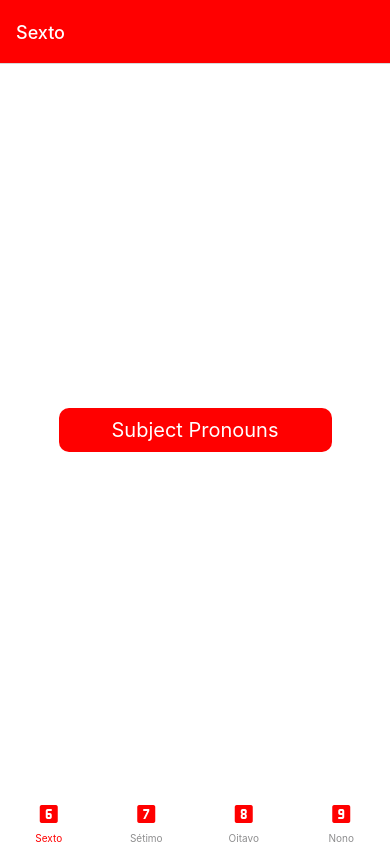
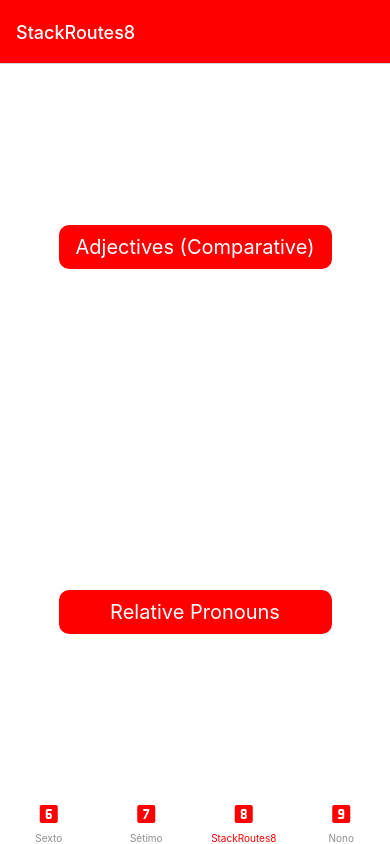
Before and after one commit to jcgsr/mar-InglesEscolar, a React Native app: screen /StackRoutes8 in a window 390 px wide. Built offline with nearby package versions, Linux system fonts and the light colour scheme.

Commit message:
8th grade route

```diff
--- a/src/components/Oitavo.js
+++ b/src/components/Oitavo.js
@@ -1,10 +1,61 @@
-import { View, Text } from "react-native";
 import React from "react";
+import { View, Text, TouchableOpacity } from "react-native";
+import { useNavigation } from "@react-navigation/native";
+
+import styles from "../assets/style";
 
 const Oitavo = () => {
+  const navigation = useNavigation();
+  const navegaAdjComparative = () => {
+    navigation.navigate("Adjectives (Comparative)");
+  };
+  const navegaRelativePronouns = () => {
+    navigation.navigate("Relative Pronouns");
+  };
+  // const navegaPrepTime = () => {
+  //   navigation.navigate("Prepositions of Time");
+  // };
+  // const navegaCan = () => {
+  //   navigation.navigate("Can");
+  // };
+  // const navegaCould = () => {
+  //   navigation.navigate("Could");
+  // };
+  // const navegaLinkingWords = () => {
+  //   navigation.navigate("Linking Words");
+  // };
+  // const navegaBePast = () => {
+  //   navigation.navigate("Be (Past Simple)");
+  // };
+  // const navegaPastContinuous = () => {
+  //   navigation.navigate("Past Continuous");
+  // };
   return (
-    <View>
-      <Text>Oitavo</Text>
+    <View style={styles.container}>
+      <TouchableOpacity style={styles.btn} onPress={navegaAdjComparative}>
+        <Text style={styles.txt}>Adjectives (Comparative)</Text>
+      </TouchableOpacity>
+      <TouchableOpacity style={styles.btn} onPress={navegaRelativePronouns}>
+        <Text style={styles.txt}>Relative Pronouns</Text>
+      </TouchableOpacity>
+      {/*<TouchableOpacity style={styles.btn} onPress={navegaPrepTime}>
+        <Text style={styles.txt}>Prepositions of Time</Text>
+      </TouchableOpacity>
+      <TouchableOpacity style={styles.btn} onPress={navegaCan}>
+        <Text style={styles.txt}>Can</Text>
+      </TouchableOpacity>
+      <TouchableOpacity style={styles.btn} onPress={navegaCould}>
+        <Text style={styles.txt}>Could</Text>
+      </TouchableOpacity>
+      <TouchableOpacity style={styles.btn} onPress={navegaLinkingWords}>
+        <Text style={styles.txt}>Linking Words</Text>
+      </TouchableOpacity>
+      <TouchableOpacity style={styles.btn} onPress={navegaBePast}>
+        <Text style={styles.txt}>Be (Past Simple)</Text>
+      </TouchableOpacity>
+      <TouchableOpacity style={styles.btn} onPress={navegaPastContinuous}>
+        <Text style={styles.txt}>Past Continuous</Text>
+      </TouchableOpacity>*/}
     </View>
   );
 };
--- /dev/null
+++ b/src/components/anos/OitavoSubjects/AdjectivesComparative.js
@@ -0,0 +1,12 @@
+import React from "react";
+import { Text, View } from "react-native";
+
+const AdjectivesComparative = () => {
+	return (
+		<View>
+			<Text>Adjectives (Comparative)</Text>
+		</View>
+	);
+};
+
+export default AdjectivesComparative;
--- /dev/null
+++ b/src/components/anos/OitavoSubjects/RelativePronouns.js
@@ -0,0 +1,12 @@
+import React from "react";
+import { Text, View } from "react-native";
+
+const RelativePronouns = () => {
+	return (
+		<View>
+			<Text>Relative Pronouns</Text>
+		</View>
+	);
+};
+
+export default RelativePronouns;
--- a/src/components/anos/SetimoSubjects/PastContinuous.js
+++ b/src/components/anos/SetimoSubjects/PastContinuous.js
@@ -192,7 +192,7 @@ const PastContinuous = () => {
           </View>
         </View>
         <Text style={styles.txtExemplos}>
-          Ex.: Was I watching? Were you watching. Was he watching?
+          Ex.: Was I watching? Were you watching? Was he watching?
         </Text>
         <Text style={styles.txtHR}></Text>
         <View style={styles.containerTableCol}>
--- a/src/routes/index.js
+++ b/src/routes/index.js
@@ -2,7 +2,7 @@ import { StyleSheet, Text, View, Image } from "react-native";
 
 import StackRoutes6 from "./stackRoutes6";
 import StackRoutes7 from "./stackRoutes7";
-import Oitavo from "../components/Oitavo";
+import StackRoutes8 from "./stackRoutes8";
 import StackRoutes9 from "./stackRoutes9";
 
 import { MaterialCommunityIcons } from "@expo/vector-icons";
@@ -65,8 +65,8 @@ const Routes = () => {
         }}
       />
       <Tab.Screen
-        name="Oitavo"
-        component={Oitavo}
+        name="StackRoutes8"
+        component={StackRoutes8}
         options={{
           tabBarIcon: ({ color, size }) => {
             return (
--- /dev/null
+++ b/src/routes/stackRoutes8.js
@@ -0,0 +1,49 @@
+import React from "react";
+
+import { createNativeStackNavigator } from "@react-navigation/native-stack";
+
+import Oitavo from "../components/Oitavo";
+import AdjectivesComparative from "../components/anos/OitavoSubjects/AdjectivesComparative";
+import RelativePronouns from "../components/anos/OitavoSubjects/RelativePronouns";
+
+const Stack = createNativeStackNavigator();
+
+const StackRoutes8 = () => {
+  return (
+    <Stack.Navigator>
+      <Stack.Screen
+        name="Oitavo"
+        component={Oitavo}
+        options={{ headerShown: false }}
+      />
+      <Stack.Screen
+        name="Adjectives (Comparative)"
+        component={AdjectivesComparative}
+        options={{
+          headerStyle: {
+            backgroundColor: "blue",
+          },
+          headerTintColor: "#fff",
+          headerTitleStyle: {
+            color: "white",
+          },
+        }}
+      />
+      <Stack.Screen
+        name="Relative Pronouns"
+        component={RelativePronouns}
+        options={{
+          headerStyle: {
+            backgroundColor: "blue",
+          },
+          headerTintColor: "#fff",
+          headerTitleStyle: {
+            color: "white",
+          },
+        }}
+      />
+    </Stack.Navigator>
+  );
+};
+
+export default StackRoutes8;
```
